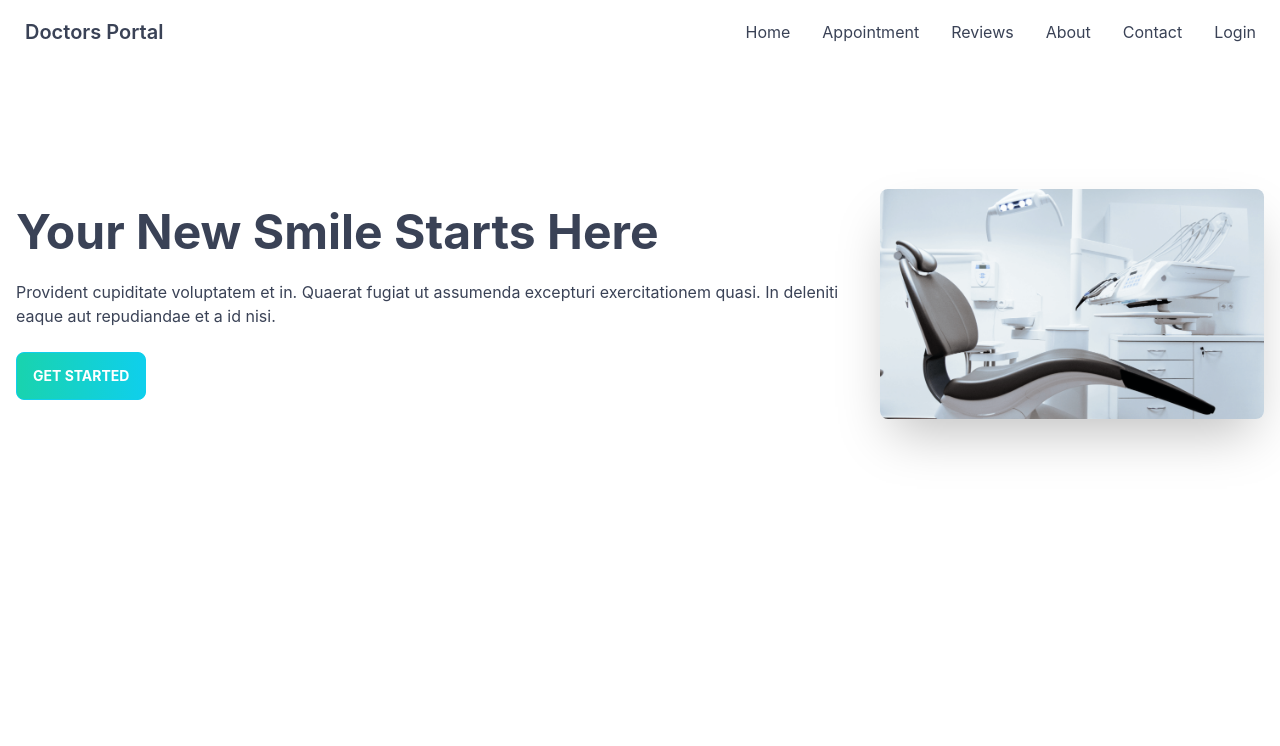
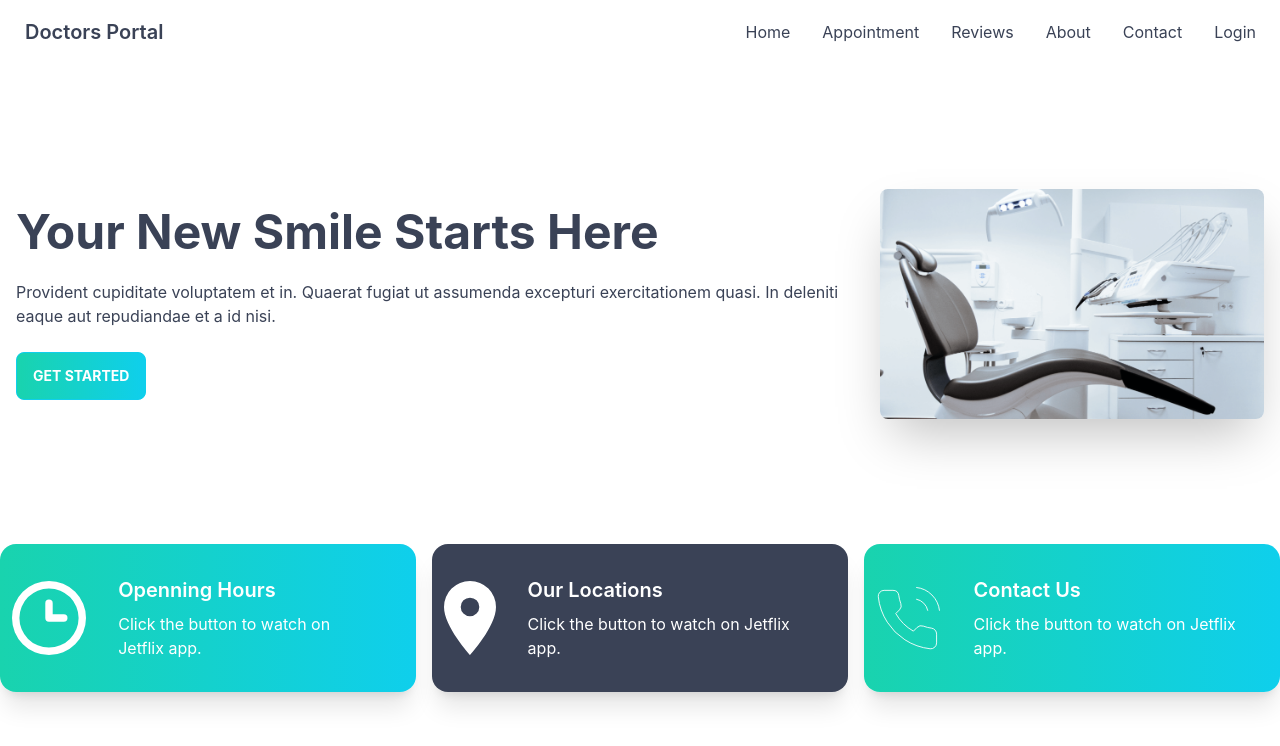
Before and after one commit to habib-sc/doctors-portal-client, a React (Create React App) app: page / in a window 1280 px wide. Shown: the top 746 px of the page. Built offline with nearby package versions, Linux system fonts and the light colour scheme.

Commit message:
Added info card

```diff
--- a/src/App.css
+++ b/src/App.css
@@ -1,3 +1,4 @@
 body{
   box-sizing: border-box;
+  color: #3D4451;
 }
--- a/src/components/Pages/Home/Home.js
+++ b/src/components/Pages/Home/Home.js
@@ -1,10 +1,12 @@
 import React from 'react';
 import Banner from './Banner';
+import Info from './Info/Info';
 
 const Home = () => {
     return (
         <div className='container mx-auto'>
             <Banner></Banner>
+            <Info></Info>
         </div>
     );
 };
--- /dev/null
+++ b/src/components/Pages/Home/Info/Info.js
@@ -0,0 +1,17 @@
+import React from 'react';
+import clockIcon from '../../../../assets/icons/clock.svg';
+import locationIcon from '../../../../assets/icons/marker.svg';
+import phoneIcon from "../../../../assets/icons/phone.svg";
+import InfoCard from './InfoCard/InfoCard';
+
+const Info = () => {
+    return (
+        <div className='grid grid-cols-1 md:grid-cols-3 gap-4'>
+            <InfoCard cardTitle="Openning Hours" icon={clockIcon} bgClass="bg-gradient-to-r from-secondary to-primary"></InfoCard>
+            <InfoCard cardTitle="Our Locations" icon={locationIcon} bgClass="bg-accent"></InfoCard>
+            <InfoCard cardTitle="Contact Us" icon={phoneIcon} bgClass="bg-gradient-to-r from-secondary to-primary"></InfoCard>
+        </div>
+    );
+};
+
+export default Info;
--- /dev/null
+++ b/src/components/Pages/Home/Info/InfoCard/InfoCard.js
@@ -0,0 +1,17 @@
+import React from 'react';
+
+const InfoCard = ({icon, cardTitle, bgClass}) => {
+    return (
+        <div class={`card card-side text-white shadow-xl px-3 ${bgClass}`}>
+            <figure>
+                <img src={icon} alt="Movie"/>
+            </figure>
+            <div class="card-body">
+                <h2 class="card-title">{cardTitle}</h2>
+                <p>Click the button to watch on Jetflix app.</p>
+            </div>
+        </div>
+    );
+};
+
+export default InfoCard;
--- a/tailwind.config.js
+++ b/tailwind.config.js
@@ -12,6 +12,7 @@ module.exports = {
             "primary": "#0FCFEC",
             "secondary": "#19D3AE",
             "accent": "#3A4256",
+            "neutral": "#3D4451",
             "info": "#3ABFF8",
             "success": "#36D399",
             "warning": "#FBBD23",
```
